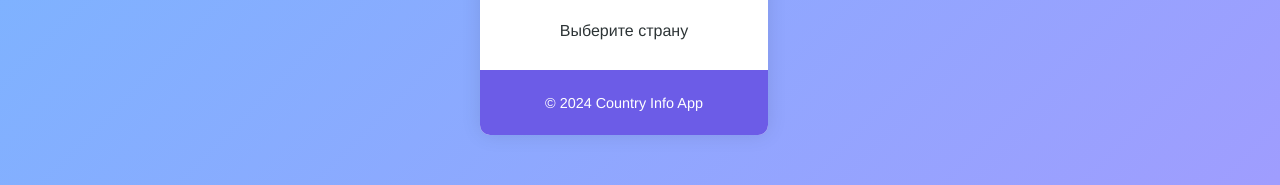
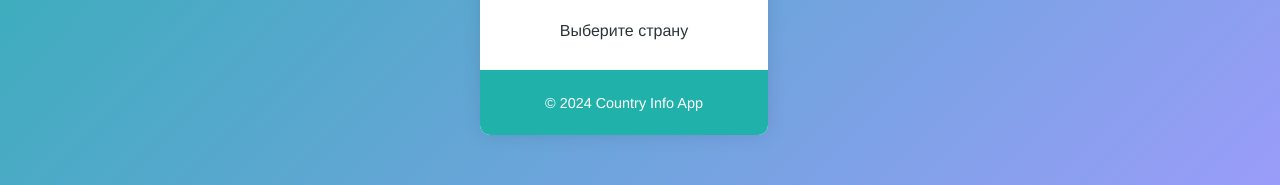
Before and after one commit to nikitahtml/lesson-61, a React (Vite) app: page / in a window 1280 px wide. Shown: the part 486-671 px from the top of the page. Built offline with nearby package versions, Linux system fonts and the light colour scheme; no server answers.

Commit message:
changed the styles a bit

```diff
--- a/src/App.css
+++ b/src/App.css
@@ -12,7 +12,7 @@ body {
   justify-content: center;
   align-items: center;
   height: 100vh;
-  background: linear-gradient(135deg, #74b9ff, #a29bfe);
+  background: linear-gradient(135deg, #20B2AA, #a29bfe);
   color: #2d3436;
 }
 
@@ -90,7 +90,7 @@ h1 {
 }
 
 .footer {
-  background-color: #6c5ce7;
+  background-color: #20B2AA;
   color: #fff;
   width: 100%;
   padding: 10px;
```
